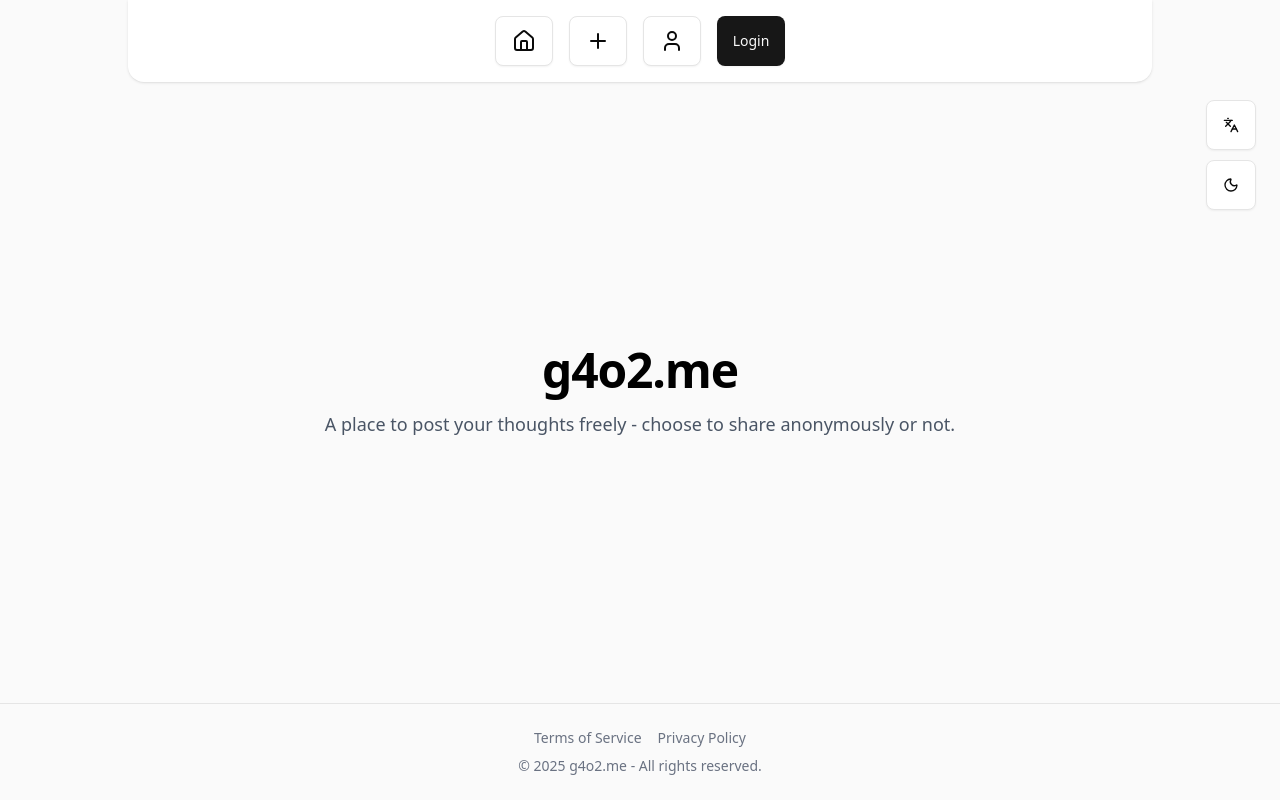
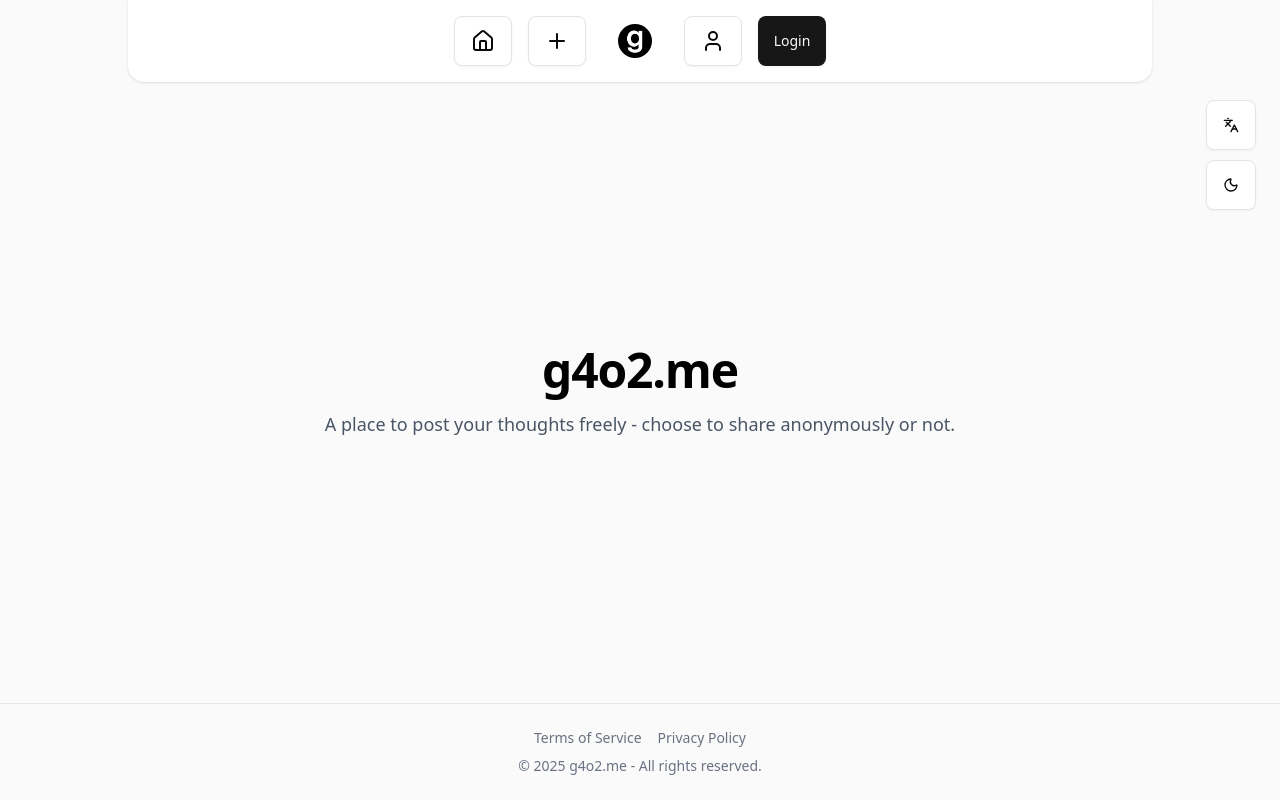
Before and after one commit to Maxhu787/anon-board, a Next.js app: page / in a window 1280 px wide. Built offline with nearby package versions, Linux system fonts and the light colour scheme; no server answers.

Commit message:
add logo center

```diff
--- a/app/page.js
+++ b/app/page.js
@@ -34,7 +34,8 @@ export default function Home() {
 
   if (loading) {
     return (
-      <div className="p-8 mt-20 text-center text-gray-500">{t("loading")}</div>
+      <></>
+      // <div className="p-8 mt-20 text-center text-gray-500">{t("loading")}</div>
     );
   }
 
--- a/components/NavBar.jsx
+++ b/components/NavBar.jsx
@@ -13,6 +13,7 @@ import { Drawer, DrawerTrigger } from "@/components/ui/drawer";
 import LoginButton from "./LoginLogoutButton";
 import SendPost from "./SendPost";
 import { createClient } from "@/utils/supabase/client";
+import Image from "next/image";
 
 export default function NavBar() {
   const iconSize = 24;
@@ -47,7 +48,6 @@ export default function NavBar() {
             </Link>
           </Button>
         </NavigationMenuItem>
-
         <NavigationMenuItem>
           {user ? (
             <Drawer>
@@ -66,7 +66,23 @@ export default function NavBar() {
             </Button>
           )}
         </NavigationMenuItem>
-
+        <NavigationMenuItem>
+          <Button
+            variant="none"
+            asChild
+            className="min-w-[58px] min-h-[50px] cursor-pointer active:scale-85 transition-all"
+          >
+            <Link href="/">
+              <Image
+                src="/logo.png"
+                width={iconSize + 10}
+                height={iconSize + 10}
+                className="rounded-full"
+                alt="logo"
+              />
+            </Link>
+          </Button>
+        </NavigationMenuItem>
         <NavigationMenuItem>
           {user ? (
             <Button variant="outline" asChild className={buttonClass}>
@@ -82,7 +98,6 @@ export default function NavBar() {
             </Button>
           )}
         </NavigationMenuItem>
-
         <NavigationMenuItem>
           <LoginButton
             variant="outline"
```
Also changed, not shown: public/logo.png (added), 1 other file (tests, documents, lock files or other folders).
